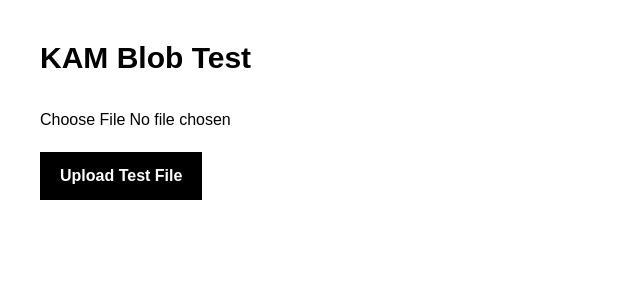
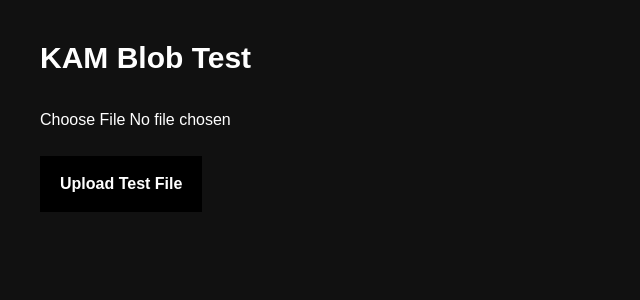
Before and after one commit to DEVINEAST87/kam-website, a Next.js app: page /test-blob in a window 1280 px wide. Shown: the top 300 px of the page, without its empty margins (0-640 px from the left). Built offline with nearby package versions, Linux system fonts and the light colour scheme.

Commit message:
Show Blob authentication diagnostics

```diff
--- a/app/test-blob/page.tsx
+++ b/app/test-blob/page.tsx
@@ -2,15 +2,25 @@
 
 import { FormEvent, useState } from "react";
 
+type Diagnostics = {
+  hasBlobStoreId?: boolean;
+  hasOidcToken?: boolean;
+  hasReadWriteToken?: boolean;
+};
+
 export default function TestBlobPage() {
   const [message, setMessage] = useState("");
+  const [diagnostics, setDiagnostics] = useState<Diagnostics | null>(null);
 
   async function handleSubmit(event: FormEvent<HTMLFormElement>) {
     event.preventDefault();
+
     setMessage("Uploading...");
+    setDiagnostics(null);
 
     const formData = new FormData(event.currentTarget);
 
+    try {
       const response = await fetch("/api/test-blob", {
         method: "POST",
         body: formData,
@@ -18,30 +28,68 @@ export default function TestBlobPage() {
 
       const result = await response.json();
 
+      setDiagnostics(result.diagnostics ?? null);
+
       if (!response.ok || !result.success) {
         setMessage(`Error: ${result.message ?? "Upload failed"}`);
         return;
       }
 
       setMessage(`Success: ${result.pathname}`);
+    } catch {
+      setMessage("Error: Could not connect to the Blob test route.");
+    }
   }
 
   return (
-    <main className="min-h-screen bg-white p-10 text-black">
-      <h1 className="text-3xl font-bold">KAM Blob Test</h1>
+    <main className="min-h-screen bg-[#111111] p-6 text-white sm:p-10">
+      <h1 className="text-3xl font-black">KAM Blob Test</h1>
 
-      <form onSubmit={handleSubmit} className="mt-8 space-y-5">
+      <form onSubmit={handleSubmit} className="mt-8 space-y-6">
         <input type="file" name="file" required />
 
         <button
           type="submit"
-          className="block bg-black px-5 py-3 font-bold text-white"
+          className="block bg-black px-5 py-4 font-bold text-white"
         >
           Upload Test File
         </button>
       </form>
 
-      <p className="mt-8">{message}</p>
+      {message && (
+        <div className="mt-8">
+          <p>{message}</p>
+        </div>
+      )}
+
+      {diagnostics && (
+        <div className="mt-8 border border-white/20 bg-white/5 p-5">
+          <h2 className="font-black">Authentication Diagnostics</h2>
+
+          <div className="mt-4 space-y-2 font-mono text-sm">
+            <p>
+              BLOB_STORE_ID:{" "}
+              <strong>
+                {diagnostics.hasBlobStoreId ? "TRUE" : "FALSE"}
+              </strong>
+            </p>
+
+            <p>
+              VERCEL_OIDC_TOKEN:{" "}
+              <strong>
+                {diagnostics.hasOidcToken ? "TRUE" : "FALSE"}
+              </strong>
+            </p>
+
+            <p>
+              BLOB_READ_WRITE_TOKEN:{" "}
+              <strong>
+                {diagnostics.hasReadWriteToken ? "TRUE" : "FALSE"}
+              </strong>
+            </p>
+          </div>
+        </div>
+      )}
     </main>
   );
 }
```
Lines whose indentation alone changed are shown as unchanged.
